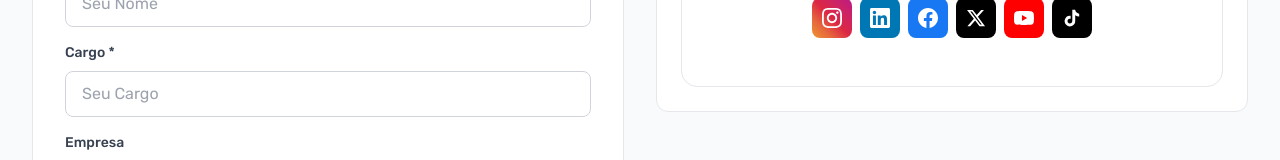
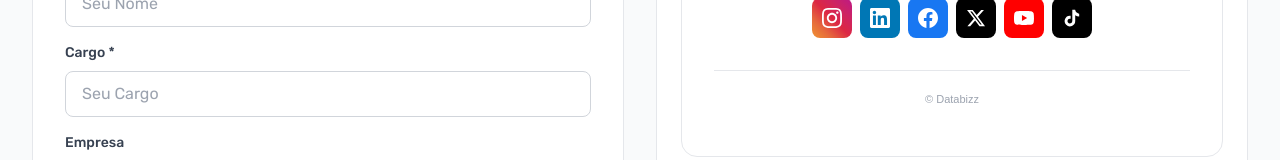
Before and after one commit to databizz/bizzcard-frontend-v1, a Next.js app: page /card/create in a window 1280 px wide. Shown: the part 718-878 px from the top of the page. Built offline with nearby package versions, Linux system fonts and the light colour scheme.

Commit message:
feat: add card copyright on templates

```diff
--- a/src/components/CardPreview.tsx
+++ b/src/components/CardPreview.tsx
@@ -191,6 +191,13 @@ export default function CardPreview({ card, showQRCode = true }: CardPreviewProp
                   {renderSocialIcons()}
                 </div>
               )}
+
+              {/* Copyright Databizz */}
+              <div style={{ marginTop: '32px', paddingTop: '20px', borderTop: '1px solid #e5e7eb' }}>
+                <p style={{ fontSize: '11px', color: '#9ca3af', margin: 0 }}>
+                  © <a href="https://databizz.com.br/" target="_blank" rel="noopener noreferrer" style={{ color: '#9ca3af', textDecoration: 'none' }}>Databizz</a>
+                </p>
+              </div>
             </div>
           </div>
         );
@@ -308,6 +315,13 @@ export default function CardPreview({ card, showQRCode = true }: CardPreviewProp
                   {renderSocialIcons()}
                 </div>
               )}
+
+              {/* Copyright Databizz */}
+              <div style={{ marginTop: '24px', paddingTop: '16px', borderTop: '1px solid #e5e7eb', textAlign: 'center' }}>
+                <p style={{ fontSize: '11px', color: '#9ca3af', margin: 0 }}>
+                  © <a href="https://databizz.com.br/" target="_blank" rel="noopener noreferrer" style={{ color: '#9ca3af', textDecoration: 'none' }}>Databizz</a>
+                </p>
+              </div>
             </div>
           </div>
         );
@@ -423,6 +437,13 @@ export default function CardPreview({ card, showQRCode = true }: CardPreviewProp
                   <QRCodeSVG value={cardUrl} size={110} />
                 </div>
               )}
+
+              {/* Copyright Databizz */}
+              <div style={{ marginTop: '24px', paddingTop: '16px', borderTop: '1px solid #e5e7eb', textAlign: 'center' }}>
+                <p style={{ fontSize: '11px', color: '#9ca3af', margin: 0 }}>
+                  © <a href="https://databizz.com.br/" target="_blank" rel="noopener noreferrer" style={{ color: '#9ca3af', textDecoration: 'none' }}>Databizz</a>
+                </p>
+              </div>
             </div>
           </div>
         );
@@ -540,6 +561,13 @@ export default function CardPreview({ card, showQRCode = true }: CardPreviewProp
                   {renderSocialIcons()}
                 </div>
               )}
+
+              {/* Copyright Databizz */}
+              <div style={{ marginTop: '24px', paddingTop: '16px', borderTop: '2px solid #e5e7eb', textAlign: 'center' }}>
+                <p style={{ fontSize: '11px', color: '#9ca3af', margin: 0 }}>
+                  © <a href="https://databizz.com.br/" target="_blank" rel="noopener noreferrer" style={{ color: '#9ca3af', textDecoration: 'none' }}>Databizz</a>
+                </p>
+              </div>
             </div>
           </div>
         );
@@ -654,6 +682,13 @@ export default function CardPreview({ card, showQRCode = true }: CardPreviewProp
                   <QRCodeSVG value={cardUrl} size={120} />
                 </div>
               )}
+
+              {/* Copyright Databizz */}
+              <div style={{ marginTop: '32px', paddingTop: '20px', borderTop: '1px solid #e5e7eb', textAlign: 'center' }}>
+                <p style={{ fontSize: '11px', color: '#9ca3af', margin: 0 }}>
+                  © <a href="https://databizz.com.br/" target="_blank" rel="noopener noreferrer" style={{ color: '#9ca3af', textDecoration: 'none' }}>Databizz</a>
+                </p>
+              </div>
             </div>
           </div>
         );
@@ -773,6 +808,13 @@ export default function CardPreview({ card, showQRCode = true }: CardPreviewProp
                     <QRCodeSVG value={cardUrl} size={100} />
                   </div>
                 )}
+
+                {/* Copyright Databizz */}
+                <div style={{ marginTop: '28px', paddingTop: '20px', borderTop: '1px solid #e5e7eb', textAlign: 'center' }}>
+                  <p style={{ fontSize: '11px', color: '#9ca3af', margin: 0 }}>
+                  © <a href="https://databizz.com.br/" target="_blank" rel="noopener noreferrer" style={{ color: '#9ca3af', textDecoration: 'none' }}>Databizz</a>
+                </p>
+                </div>
               </div>
             </div>
           </div>
@@ -836,6 +878,11 @@ export default function CardPreview({ card, showQRCode = true }: CardPreviewProp
                   {renderSocialIcons()}
                 </div>
               )}
+
+              {/* Copyright Databizz */}
+              <div style={{ marginTop: '32px', paddingTop: '20px', borderTop: '1px solid #e5e7eb' }}>
+                <p style={{ fontSize: '11px', color: '#9ca3af', margin: 0, textAlign: 'center' }}>© Databizz</p>
+              </div>
             </div>
           </div>
         );
```
